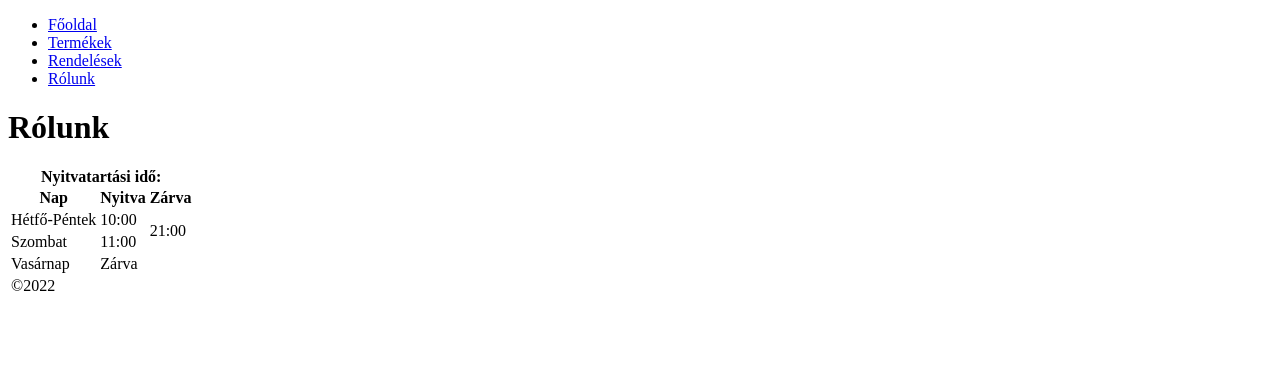
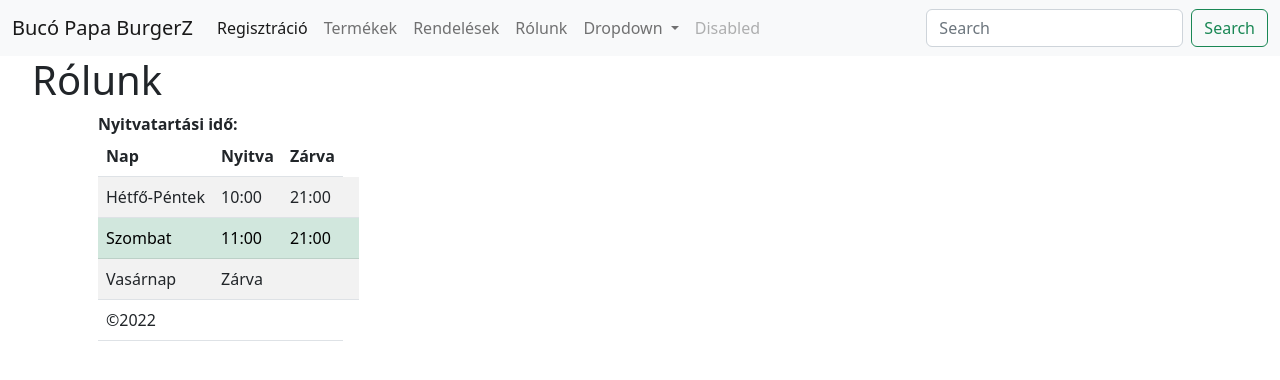
Before and after one commit to buci7/buci7.github.io, a plain HTML site: page about.html in a window 1280 px wide. Drawn offline with Linux system fonts and the light colour scheme.

Commit message:
Update 0.5

```diff
--- a/about.html
+++ b/about.html
@@ -5,47 +5,110 @@
     <meta charset="UTF-8">
     <meta http-equiv="X-UA-Compatible" content="IE=edge">
     <meta name="viewport" content="width=device-width, initial-scale=1.0">
-    <title>Document</title>
+    <link rel="stylesheet" href="/lib/bootstrap-5.2.0-beta1-dist/css/bootstrap.min.css">
+    <script src="https://kit.fontawesome.com/fac5e93862.js" crossorigin="anonymous"></script>
+    <title>About</title>
 </head>
 
 <body>
+    <div id="colorDiv"></div>
+    <nav class="navbar navbar-expand-lg bg-light">
+      <div class="container-fluid">
+        <a class="navbar-brand" href="/index.html">Bucó Papa BurgerZ</a>
+        <button class="navbar-toggler" type="button" data-bs-toggle="collapse" data-bs-target="#navbarSupportedContent"
+          aria-controls="navbarSupportedContent" aria-expanded="false" aria-label="Toggle navigation">
+          <span class="navbar-toggler-icon"></span>
+        </button>
+        <div class="collapse navbar-collapse" id="navbarSupportedContent">
+          <ul class="navbar-nav me-auto mb-2 mb-lg-0">
+            <li class="nav-item">
+              <a class="nav-link active" aria-current="page" href="/regform.html">Regisztráció</a>
+            </li>
+            <li class="nav-item">
+              <a class="nav-link" href="/pages/termekek.html">Termékek</a>
+            </li>
+            <li class="nav-item">
+              <a class="nav-link" href="/orderfom.html">Rendelések</a>
+            </li>
+
+            <li class="nav-item">
+              <a class="nav-link" href="/about.html">Rólunk</a>
+
+            <li class="nav-item dropdown">
+              <a class="nav-link dropdown-toggle" href="#" id="navbarDropdown" role="button" data-bs-toggle="dropdown"
+                aria-expanded="false">
+                Dropdown
+              </a>
+              <ul class="dropdown-menu" aria-labelledby="navbarDropdown">
+                <li><a class="dropdown-item" href="#">Action</a></li>
+                <li><a class="dropdown-item" href="#">Another action</a></li>
+                <li>
+                  <hr class="dropdown-divider">
+                </li>
+                <li><a class="dropdown-item" href="#">Something else here</a></li>
+              </ul>
+            </li>
+            <li class="nav-item">
+              <a class="nav-link disabled">Disabled</a>
+            </li>
+          </ul>
+          <form class="d-flex" role="search">
+            <input class="form-control me-2" type="search" placeholder="Search" aria-label="Search">
+            <button class="btn btn-outline-success" type="submit">Search</button>
+          </form>
+        </div>
+      </div>
+    </nav>
     <ul>
-        <li><a href="/">Főoldal</a></li>
-        <li><a href="/pages/termekek.html">Termékek</a></li>
-        <li><a href="/pages/orders.html">Rendelések</a></li>
-        <li><a href="/about.html">Rólunk</a></li>
-    </ul>
+
 <h1>Rólunk</h1>
+    <div class="container">
+        <div class="row">
+            <div class="container-fluid"></div>
+            <div class="col-3">
+                <caption> <strong>Nyitvatartási idő:</strong> </caption>
+                <table class="table table-striped">
 
-    <table>
-        <caption> <strong>Nyitvatartási idő:</strong> </caption>
                     <thead>
                         <tr>
                             <th>Nap</th>
                             <th>Nyitva</th>
                             <th>Zárva</th>
-
                         </tr>
                     </thead>
                     <tbody>
                         <tr>
                             <td>Hétfő-Péntek</td>
-                <td>10:00</td>
-                <td rowspan="2">21:00</td>
+                            <td>10:00 </td>
+                            <td>21:00</td>
+
+
+
+                            <td>
+
+
+                            </td>
+
                         </tr>
-            <tr>
+                        <tr class="table-success">
                             <td>Szombat</td>
-                <td>11:00</td>
+                            <td>11:00 </td>
+                            <td>21:00</td>
+
+
+                            <td>
+
+
+                            </td>
 
                         </tr>
                         <tr>
-                <Td>Vasárnap</Td>
-                <td colspan="2">Zárva</td>
+                            <td>Vasárnap</td>
+
+                            <td colspan="5">Zárva</td>
 
 
-            </tr>
-
-
+            </div>
             </tbody>
             <tfoot>
 
@@ -58,7 +121,15 @@
 
 
             </tfoot>
+
             </table>
+
+        </div>
+
+
+
+
+    </div>
 </body>
 
 </html>
```
Also changed, not shown: index.html (+0 -7 lines). Lines whose indentation alone changed are shown as unchanged.
